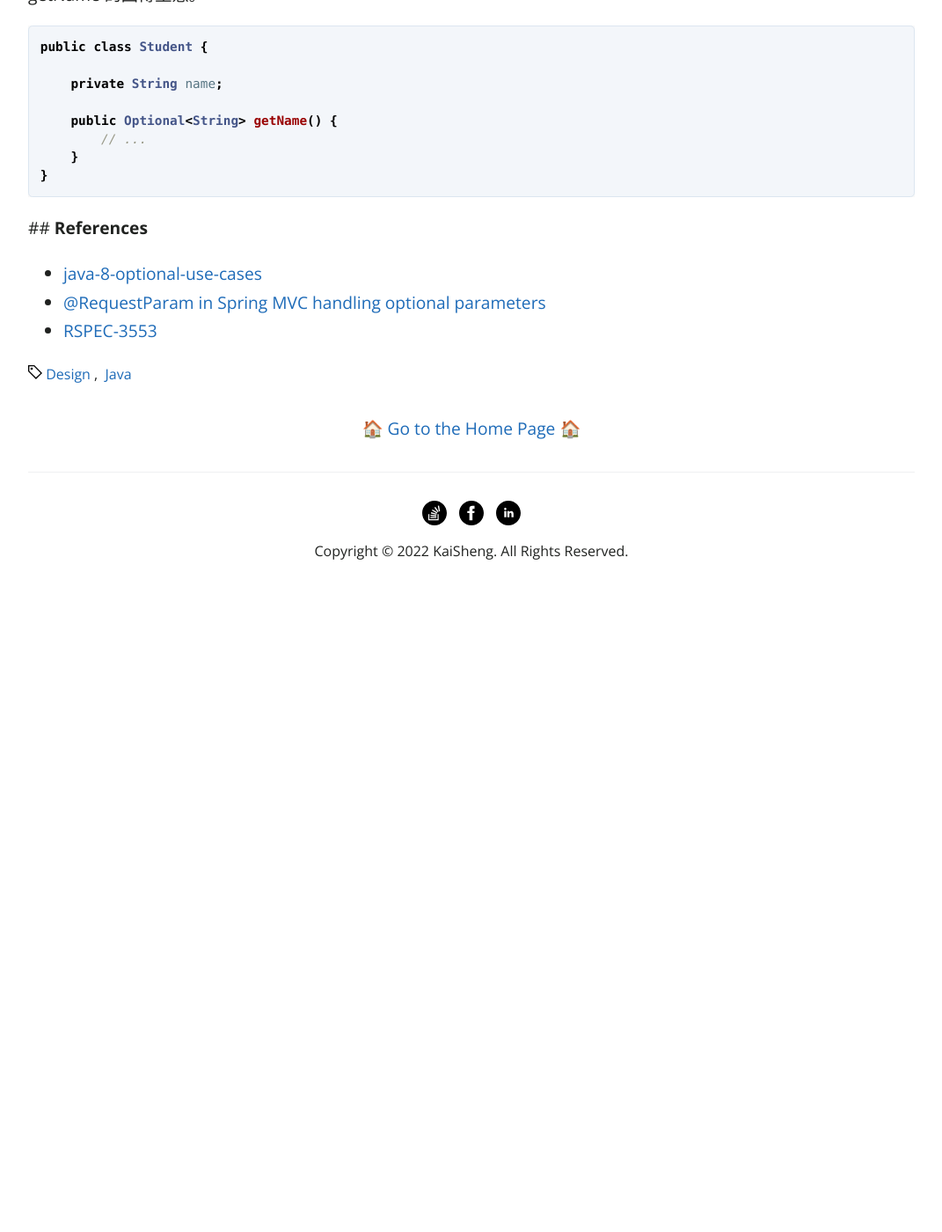
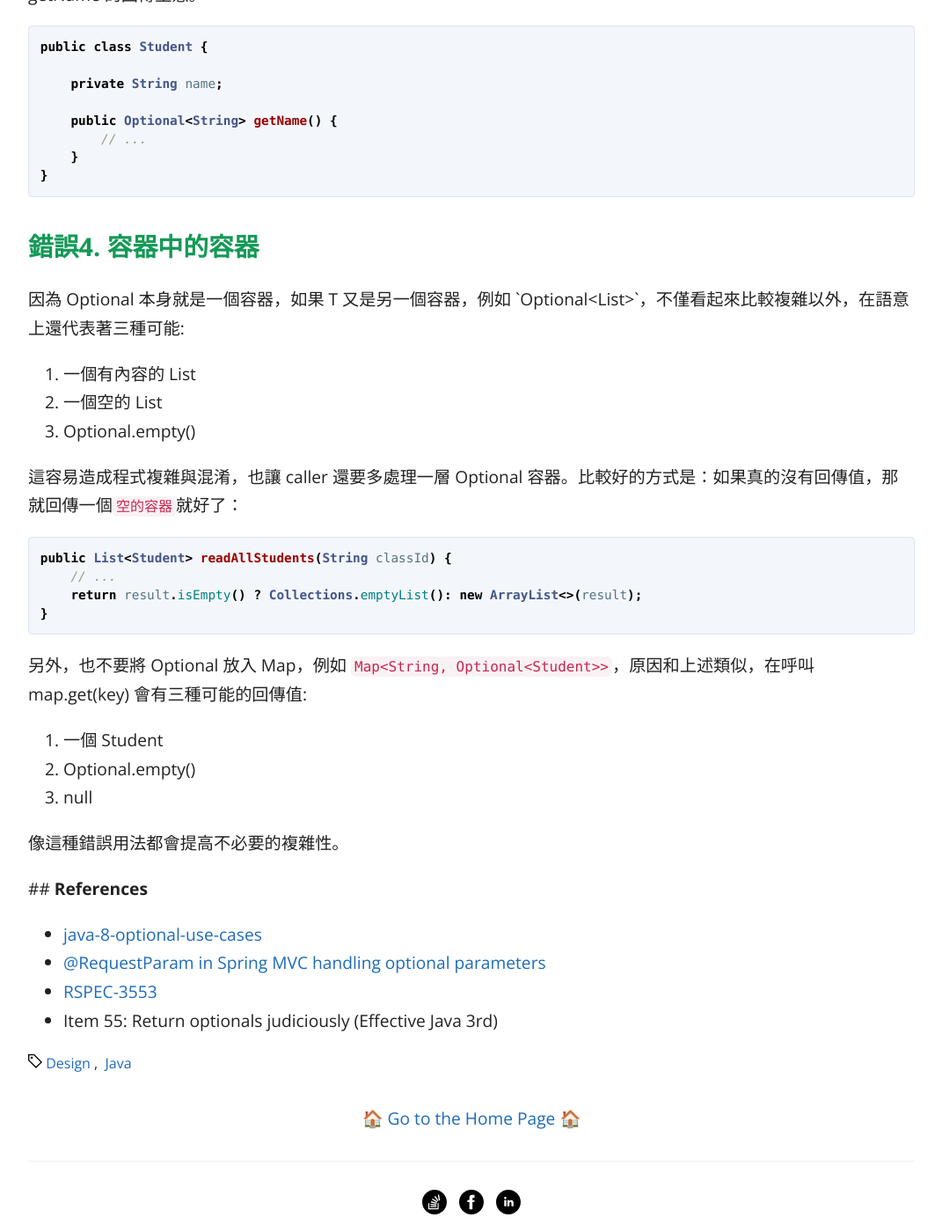
Before and after one commit to KaiSheng714/KaiSheng714.github.io, a Jekyll site: the page built from _posts/2022-05-17-misuse-of-java8-optional.md, in a window 1280 px wide and 1400 px high, scrolled down 3437 px. Shown: the whole window at 88% size, without its empty margins (104-1175 px from the left). Built offline with Jekyll 4.4.1, drawn with Linux system fonts in a browser that asks for light colours; comment, search, counter and statistics services are not loaded; before the commit the page ends 4133 px from its top, so only the background shows below that.

Commit message:
optional

````diff
--- a/_posts/2022-05-17-misuse-of-java8-optional.md
+++ b/_posts/2022-05-17-misuse-of-java8-optional.md
@@ -118,8 +118,31 @@ public class Student {
 }
 ```
 
+## **錯誤4. 容器中的容器**
+因為 Optional<T> 本身就是一個容器，如果 T 又是另一個容器，例如 `Optional<List<T>>`，不僅看起來比較複雜以外，在語意上還代表著三種可能:
+1. 一個有內容的 List
+2. 一個空的 List
+3. Optional.empty()
+
+這容易造成程式複雜與混淆，也讓 caller 還要多處理一層 Optional 容器。比較好的方式是：如果真的沒有回傳值，那就回傳一個`空的容器`就好了：
+
+```java
+public List<Student> readAllStudents(String classId) {
+    // ...
+    return result.isEmpty() ? Collections.emptyList(): new ArrayList<>(result);
+}
+```
+
+另外，也不要將 Optional 放入 Map，例如 `Map<String, Optional<Student>>`，原因和上述類似，在呼叫 map.get(key) 會有三種可能的回傳值:
+1. 一個 Student
+2. Optional.empty()
+3. null
+
+像這種錯誤用法都會提高不必要的複雜性。
+
  ## **References**
 
 - [java-8-optional-use-cases](http://dolszewski.com/java/java-8-optional-use-cases/)
 - [@RequestParam in Spring MVC handling optional parameters](https://stackoverflow.com/questions/22373696/requestparam-in-spring-mvc-handling-optional-parameters)
 - [RSPEC-3553](https://rules.sonarsource.com/java/tag/clumsy/RSPEC-3553)
+- Item 55: Return optionals judiciously (Effective Java 3rd)
````
Also changed, not shown: _posts/2022-07-14-kiss-principle.md (+1 -1 lines).
